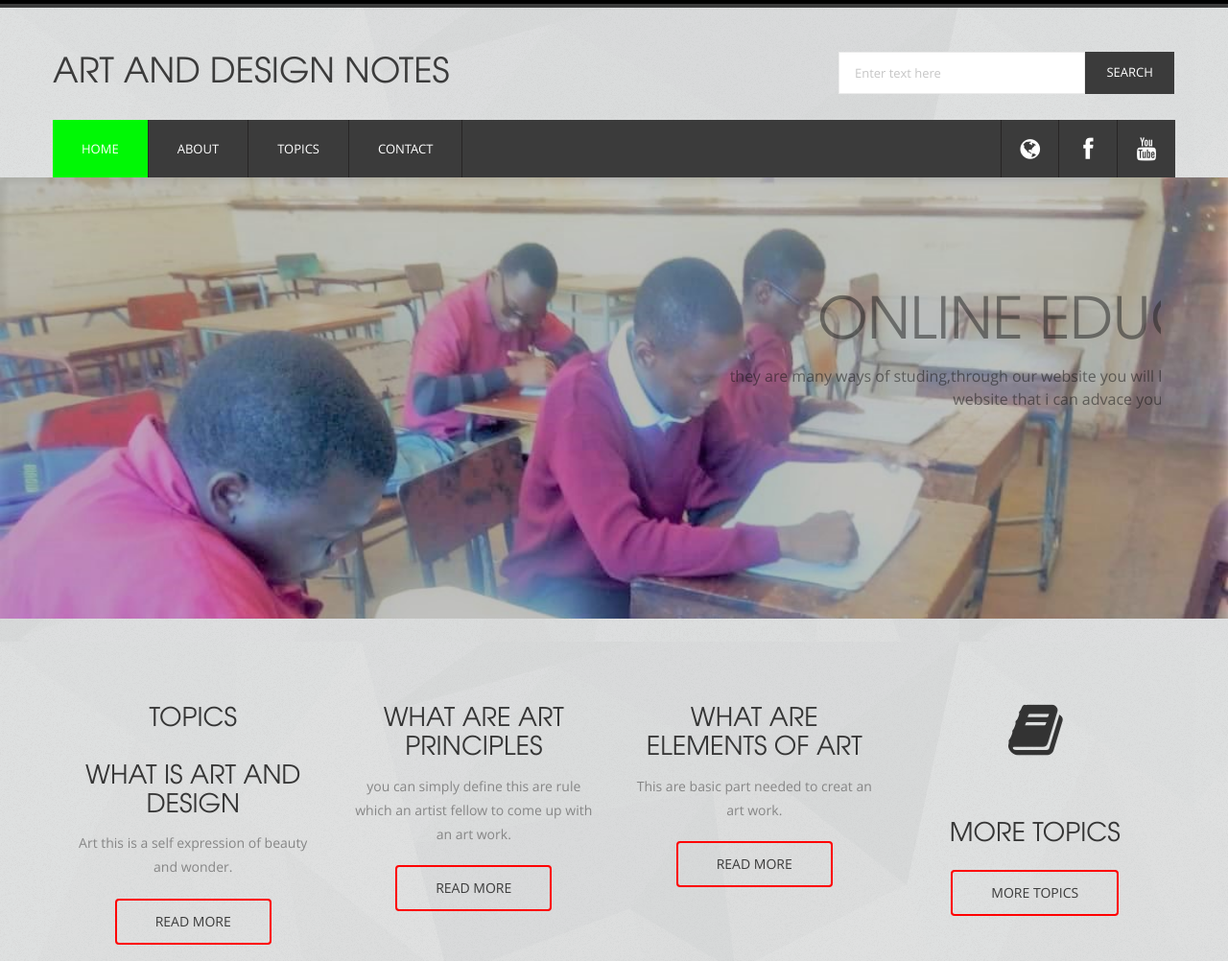
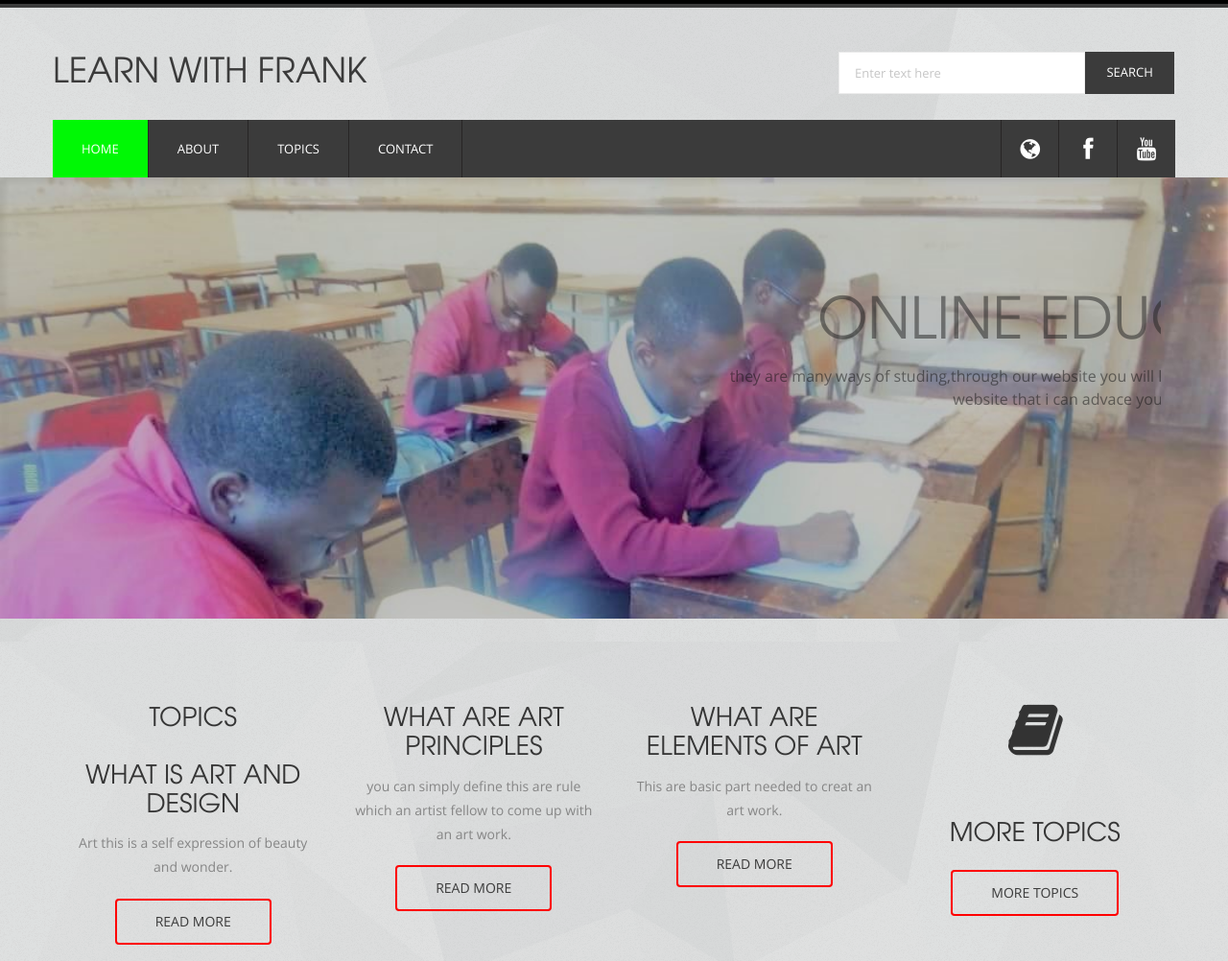
Before and after one commit to Frankwebs/fehame, a plain HTML site: page index.html in a window 1280 px wide. Shown: the top 1002 px of the page at 96% size. Drawn offline with Linux system fonts and the light colour scheme.

Commit message:
Update index.html

```diff
--- a/index.html
+++ b/index.html
@@ -61,7 +61,7 @@
   <div class="container">
 	<div class="row header">
 		<div class="logo navbar-left">
-			<h1><a href="index.html">art and design notes </a></h1>
+			<h1><a href="index.html">learn with frank </a></h1>
 		</div>
 		<div class="h_search navbar-right">
 			<form>
```
